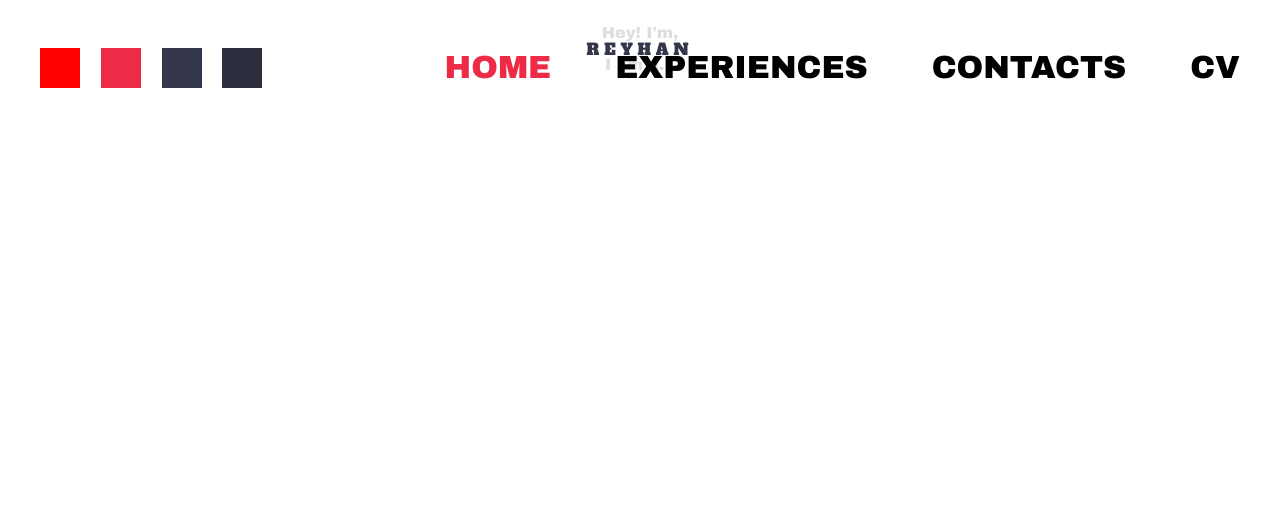
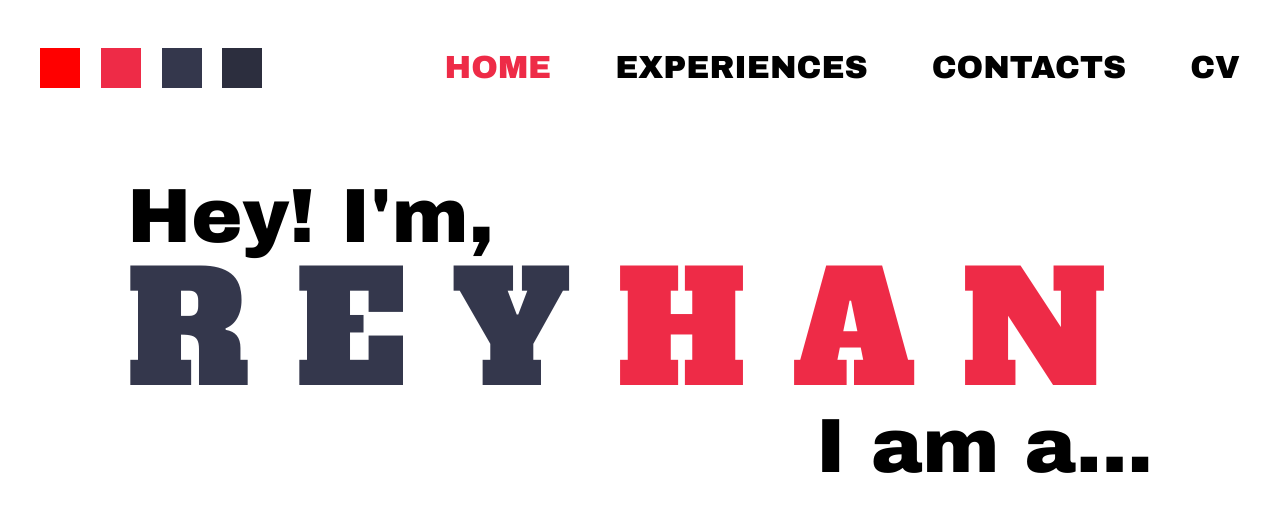
Before and after one commit to ReyhanArdiya/ReyhanArdiya.github.io, a React (Create React App) app: page / in a window 1280 px wide. Shown: the top 512 px of the page. Built offline with nearby package versions, Linux system fonts and the light colour scheme.

Commit message:
Style main intro text

```diff
--- a/src/components/Intro/Intro.css
+++ b/src/components/Intro/Intro.css
@@ -1,3 +1,29 @@
 #intro {
 	grid-area: intro;
+	margin-top: 1em;
+	display: grid;
+	grid-template-rows: 0.5fr 1fr 0.5fr;
+	width: min-content;
+	font-size: 12vw;
 }
+
+#intro .text-subtitle {
+	color: var(--color-text-1);
+	font-size: 0.5em;
+}
+
+#intro .text-subtitle:nth-of-type(1) {
+	text-align: left;
+}
+
+#intro .text-title {
+	font-size: 1em;
+}
+
+#intro .text-title span:nth-of-type(2) {
+	color: var(--color-primary-1);
+}
+
+#intro .text-subtitle:nth-of-type(2) {
+	text-align: right;
+}
--- a/src/components/Intro/Intro.js
+++ b/src/components/Intro/Intro.js
@@ -4,7 +4,7 @@ const Intro = props => {
 	return (
 		<section id="intro">
 			<p className="text-subtitle">Hey! I'm,</p>
-			<h1 className="text-title">REYHAN</h1>
+			<h1 className="text-title"><span>REY</span><span>HAN</span></h1>
 			<p className="text-subtitle">I am a...</p>
 		</section>
 	);
```
